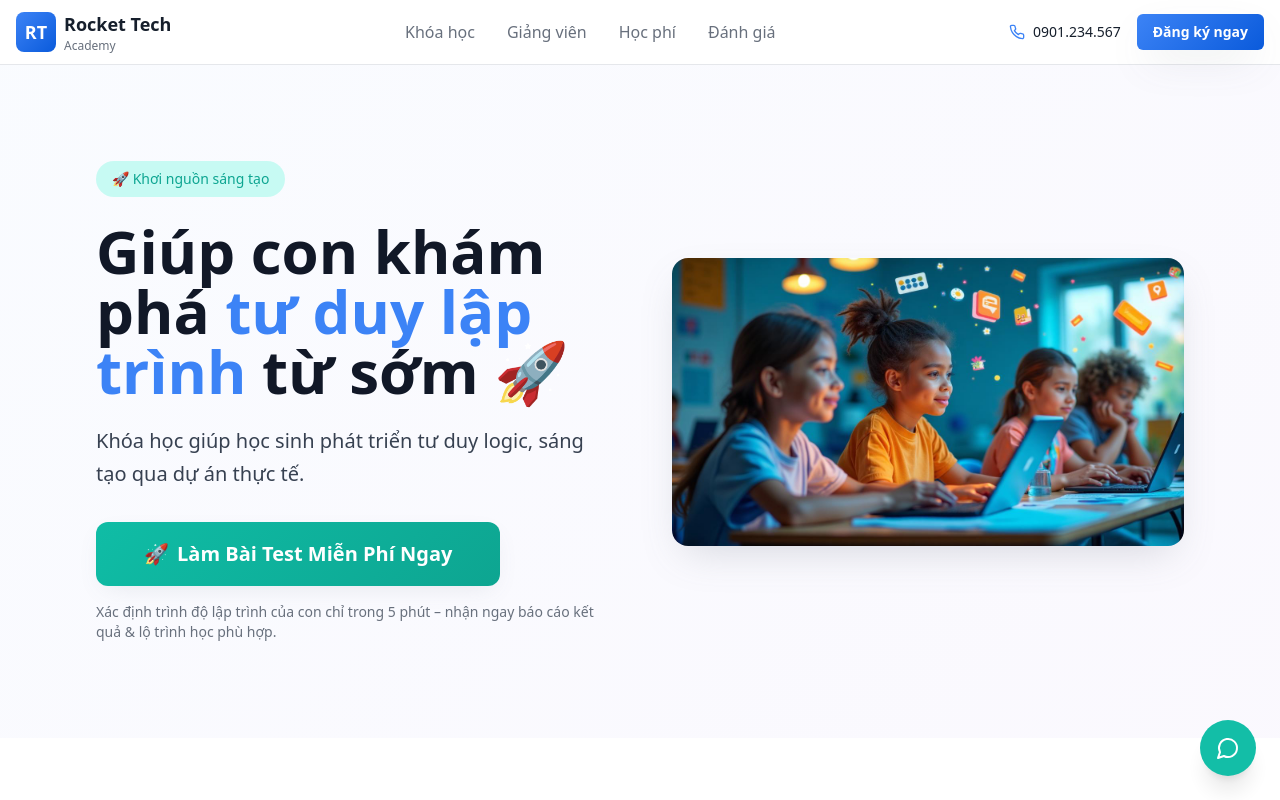
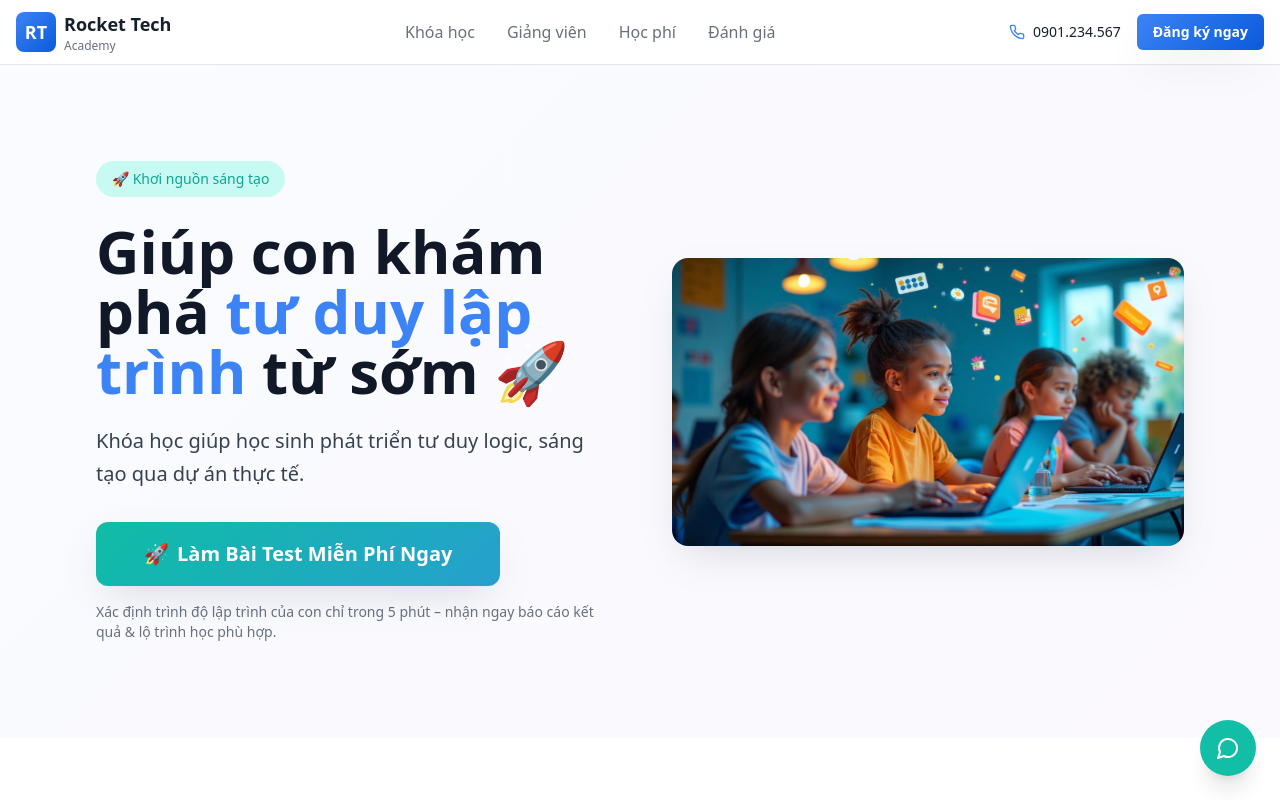
Before and after one commit to hoannguyenai/landing-page-ninja-ai, a React (Vite) app: page / in a window 1280 px wide. Shown: the top 800 px of the page. Built offline with nearby package versions, Linux system fonts and the light colour scheme; the HTML template or start-up script is replaced by a standard one.

Commit message:
Refine CTA button animations

```diff
--- a/src/components/ui/button.tsx
+++ b/src/components/ui/button.tsx
@@ -11,7 +11,8 @@ const buttonVariants = cva(
       variant: {
         default: "bg-primary text-primary-foreground hover:bg-primary-hover shadow-medium hover:shadow-large transform hover:scale-105",
         hero: "bg-hero-gradient text-white hover:opacity-90 shadow-large hover:shadow-xl transform hover:scale-105 font-semibold",
-        cta: "bg-cta text-cta-foreground hover:bg-cta-gradient shadow-medium hover:shadow-large transform hover:scale-105 font-semibold cta-pulse cta-shimmer cta-entry",
+        cta: "cta-gradient-dynamic text-white font-semibold cta-pulse cta-shimmer cta-entry cta-tilt cta-text-glow ripple-effect shadow-large hover:shadow-xl",
+        "cta-power": "cta-gradient-dynamic text-white font-bold cta-pulse cta-shimmer cta-entry cta-tilt cta-text-glow ripple-effect shadow-large hover:shadow-xl border-0",
         secondary: "bg-secondary text-secondary-foreground hover:bg-secondary-hover shadow-medium hover:shadow-large transform hover:scale-105",
         destructive: "bg-destructive text-destructive-foreground hover:bg-destructive/90",
         outline: "border border-primary text-primary bg-transparent hover:bg-primary hover:text-primary-foreground",
--- a/src/features/coding-test/components/CodingTestCTA.tsx
+++ b/src/features/coding-test/components/CodingTestCTA.tsx
@@ -6,7 +6,7 @@ interface CodingTestCTAProps {
   href?: string;
   className?: string;
   size?: "default" | "sm" | "lg" | "xl";
-  variant?: "default" | "hero" | "cta" | "secondary" | "outline";
+  variant?: "default" | "hero" | "cta" | "cta-power" | "secondary" | "outline";
 }
 
 export function CodingTestCTA({
@@ -14,7 +14,7 @@ export function CodingTestCTA({
   href = "/test",
   className,
   size = "xl",
-  variant = "cta"
+  variant = "cta-power"
 }: CodingTestCTAProps) {
   return (
     <Button
--- a/src/index.css
+++ b/src/index.css
@@ -194,15 +194,15 @@ All colors MUST be HSL.
     animation: slideRight 0.8s ease-out;
   }
 
-  /* CTA Button Effects */
+  /* Enhanced CTA Button Effects */
   .cta-pulse {
-    animation: ctaPulse 5s infinite;
+    animation: ctaPulseStrong 3s infinite;
   }
 
   .cta-shimmer {
     position: relative;
     overflow: hidden;
-    animation: shimmerGlow 10s infinite;
+    animation: shimmerGlowIntense 7s infinite;
   }
 
   .cta-shimmer::before {
@@ -212,28 +212,83 @@ All colors MUST be HSL.
     left: -100%;
     width: 100%;
     height: 100%;
-    background: linear-gradient(90deg, transparent, rgba(255,255,255,0.3), transparent);
-    animation: shimmer 10s infinite;
+    background: linear-gradient(90deg, transparent, rgba(255,255,255,0.4), rgba(252,211,77,0.3), transparent);
+    animation: shimmerFast 7s infinite;
   }
 
   .cta-entry {
-    animation: ctaEntry 0.5s ease-out 0.3s both;
+    animation: bounceIn 0.6s cubic-bezier(0.68, -0.55, 0.265, 1.55) 0.3s both;
+  }
+
+  .cta-tilt {
+    transition: all 0.3s cubic-bezier(0.4, 0, 0.2, 1);
+  }
+
+  .cta-tilt:hover {
+    transform: scale(1.08) perspective(1000px) rotateX(-2deg) rotateY(2deg);
+  }
+
+  .cta-gradient-dynamic {
+    background: linear-gradient(135deg, hsl(172 85% 40%), hsl(217 91% 60%));
+    background-size: 200% 200%;
+    transition: all 0.4s ease;
+  }
+
+  .cta-gradient-dynamic:hover {
+    background-position: right center;
+    animation: gradientShift 0.6s ease-in-out;
+  }
+
+  .cta-text-glow:hover {
+    color: hsl(var(--success));
+    animation: textGlow 0.4s ease-in-out;
   }
 
   .rocket-fly {
-    transition: transform 0.3s ease-out;
+    transition: transform 0.4s cubic-bezier(0.34, 1.56, 0.64, 1);
   }
 
   .rocket-fly:hover {
-    transform: translateY(-2px);
+    transform: translate(4px, -6px) rotate(15deg);
   }
 
   .arrow-slide {
-    transition: transform 0.3s ease-out;
+    transition: transform 0.3s cubic-bezier(0.4, 0, 0.2, 1);
   }
 
   .arrow-slide:hover {
-    transform: translateX(3px);
+    transform: translateX(6px) scale(1.1);
+  }
+
+  .target-shake {
+    transition: transform 0.2s ease;
+  }
+
+  .target-shake:hover {
+    animation: targetVibrate 0.3s ease-in-out;
+  }
+
+  .ripple-effect {
+    position: relative;
+    overflow: hidden;
+  }
+
+  .ripple-effect::after {
+    content: '';
+    position: absolute;
+    top: 50%;
+    left: 50%;
+    width: 0;
+    height: 0;
+    border-radius: 50%;
+    background: rgba(255, 255, 255, 0.3);
+    transform: translate(-50%, -50%);
+    transition: width 0.6s, height 0.6s;
+  }
+
+  .ripple-effect:active::after {
+    width: 300px;
+    height: 300px;
   }
 }
 
@@ -270,6 +325,96 @@ All colors MUST be HSL.
   }
 }
 
+/* Enhanced CTA Keyframes */
+@keyframes ctaPulseStrong {
+  0%, 94% {
+    transform: scale(1);
+  }
+  3% {
+    transform: scale(1.05);
+  }
+  6% {
+    transform: scale(1);
+  }
+}
+
+@keyframes shimmerFast {
+  0% {
+    left: -100%;
+  }
+  50%, 100% {
+    left: 100%;
+  }
+}
+
+@keyframes shimmerGlowIntense {
+  0%, 85% {
+    box-shadow: var(--glow-teal);
+  }
+  90% {
+    box-shadow: var(--glow-teal-intense), 0 0 40px rgba(20, 184, 166, 0.4);
+  }
+  95% {
+    box-shadow: var(--glow-teal-intense), 0 0 50px rgba(59, 130, 246, 0.3);
+  }
+  100% {
+    box-shadow: var(--glow-teal);
+  }
+}
+
+@keyframes bounceIn {
+  0% {
+    opacity: 0;
+    transform: scale(0.3) translateY(50px);
+  }
+  50% {
+    opacity: 1;
+    transform: scale(1.05) translateY(-10px);
+  }
+  70% {
+    transform: scale(0.9) translateY(0);
+  }
+  100% {
+    opacity: 1;
+    transform: scale(1) translateY(0);
+  }
+}
+
+@keyframes gradientShift {
+  0% {
+    background-position: left center;
+  }
+  50% {
+    background-position: right center;
+    filter: brightness(1.1);
+  }
+  100% {
+    background-position: right center;
+  }
+}
+
+@keyframes textGlow {
+  0%, 100% {
+    text-shadow: none;
+  }
+  50% {
+    text-shadow: 0 0 10px rgba(252, 211, 77, 0.8), 0 0 20px rgba(252, 211, 77, 0.4);
+  }
+}
+
+@keyframes targetVibrate {
+  0%, 100% {
+    transform: rotate(0deg);
+  }
+  25% {
+    transform: rotate(-2deg) scale(1.05);
+  }
+  75% {
+    transform: rotate(2deg) scale(1.05);
+  }
+}
+
+/* Legacy animations */
 @keyframes ctaPulse {
   0%, 96% {
     transform: scale(1);
```
